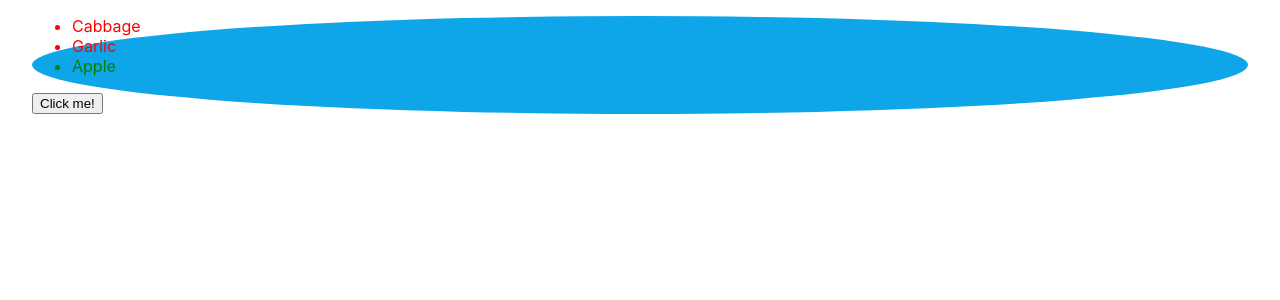
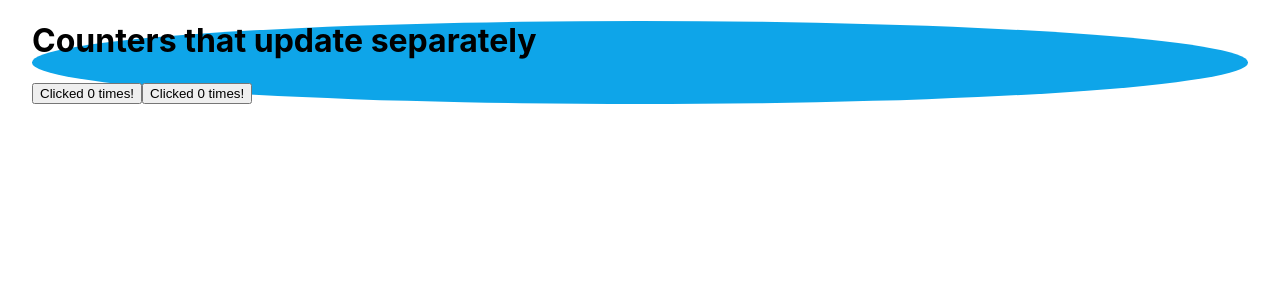
Before and after one commit to amanbarar/react-tutorial, a React (Create React App) app: page / in a window 1280 px wide. Shown: the top 300 px of the page. Built offline with nearby package versions, Linux system fonts and the light colour scheme.

Commit message:
quick start: update state: multiple states

```diff
--- a/src/App.js
+++ b/src/App.js
@@ -6,12 +6,11 @@ function MyButton() {
 
   function handleClick(){
     setCount(count + 1);
-    alert("Clicked " + count + " times!");
   }
 
   return (
     <button onClick = {handleClick}>
-      Click me!
+      Clicked {count} times!
     </button>
   );
 }
@@ -35,7 +34,8 @@ const listItems = products.map(product =>
 export default function MyApp(){
   return(
     <div className='bg-window'>
-    <ul>{listItems}</ul>
+    <h1>Counters that update separately</h1>
+    <MyButton />
     <MyButton />
     </div>
   )
```
